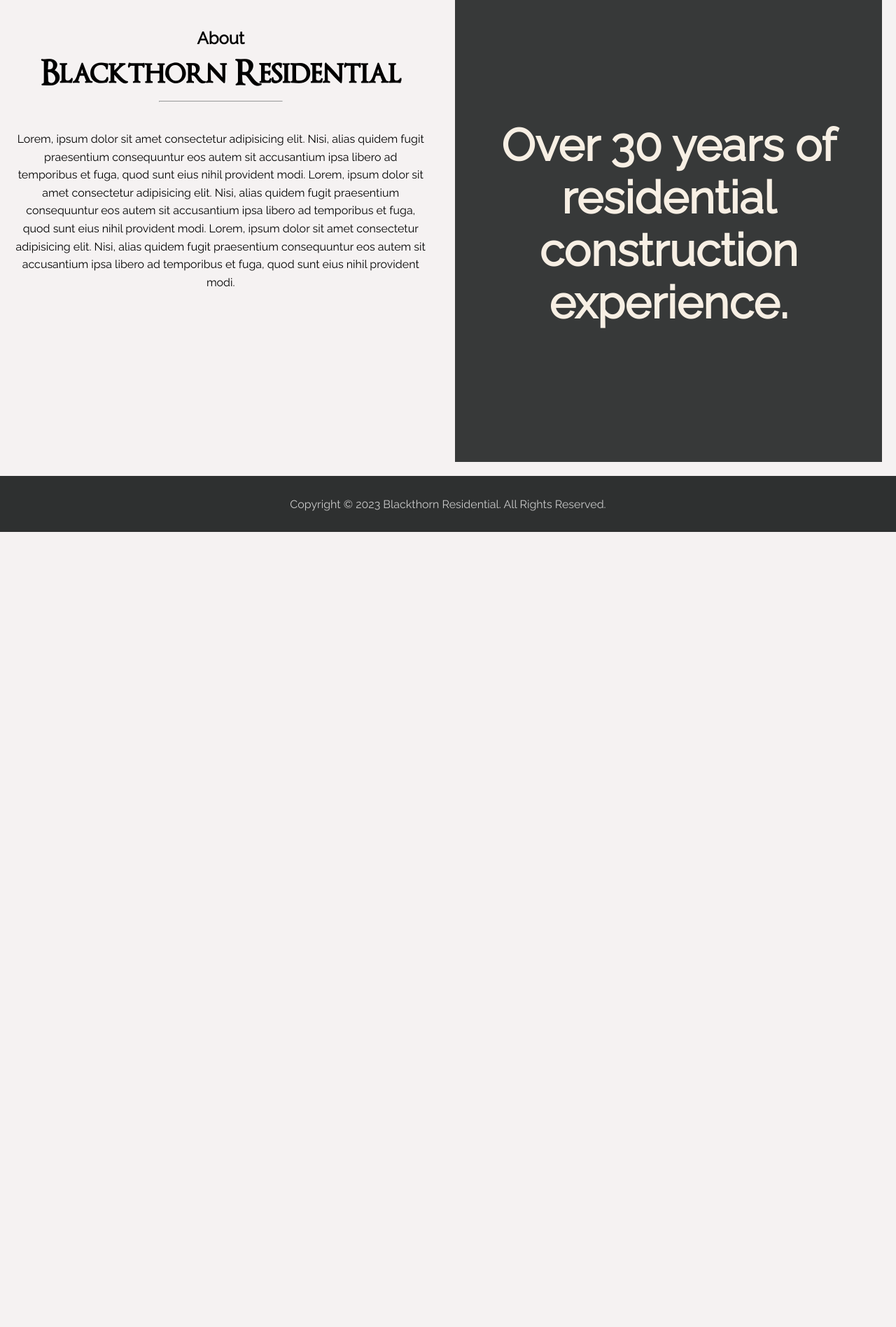
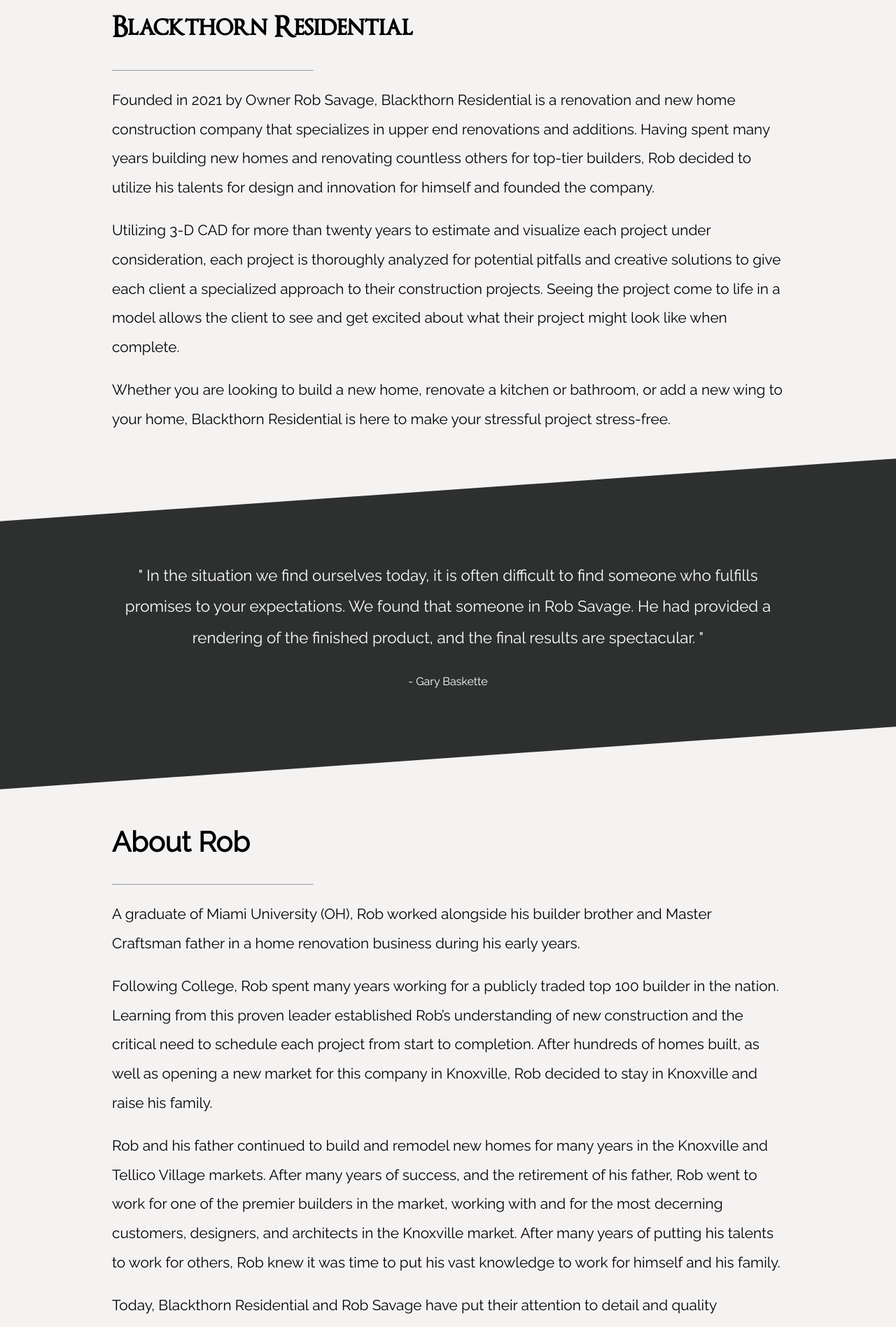
Before and after one commit to savagekyle/Blackthorn-Residential, a React (Create React App) app: page /about in a window 1280 px wide. Shown: the part 120-2016 px from the top of the page at 70% size. Before the commit the page ends 880 px from the top, so only its background shows below. Built offline with nearby package versions, Linux system fonts and the light colour scheme; no server answers; a web font is replaced by a local one.

Commit message:
replaced filler text | updated layout

```diff
--- a/src/scenes/about/About.css
+++ b/src/scenes/about/About.css
@@ -1,89 +1,67 @@
 .about-page {
-  display: flex;
-  height: 100vh;
-  padding-top: 80px;
+  margin: 120px 0 80px;
 }
 
-.about-page > * {
-  flex-basis: 100%;
+.about {
+  display: flex;
+  flex-direction: column;
+  gap: 20px;
+  line-height: 2;
+  width: min(90%, 60rem);
+  margin-inline: auto;
 }
 
-.content-left {
-  text-align: center;
-  margin-inline: auto;
-  align-items: center;
-  margin-top: 80px;
-  padding: 0 20px;
-}
-
-.content-left h3 {
-  font-size: 1.5rem;
-  padding-bottom: 10px;
-}
-
-.content-left h1 {
-  font-size: 3rem;
+.about-br {
   font-family: var(--font-title);
 }
 
-.content-left hr {
+.about hr {
   width: 30%;
-  margin: 10px auto 0;
 }
 
-.content-left p {
-  max-width: 40rem;
-  padding: 40px 0;
-  line-height: 1.6;
-  margin-inline: auto;
+.about h1 {
+  font-size: 2.5rem;
 }
 
-.content-right {
-  background-color: var(--clr-primary-95opacity);
-  margin: 20px;
-  display: flex;
-  justify-content: center;
-  align-items: center;
+.about p {
+  font-size: 1.3rem;
 }
 
-.content-right h1 {
-  text-align: center;
-  max-width: 80%;
-  font-size: 4rem;
-  color: var(--clr-accent);
+.diagonal {
+  position: relative;
+  isolation: isolate;
 }
 
-@media (max-width: 1045px) {
-  .about-page {
-    display: table-cell;
-  }
-
-  .content-right h1 {
-    padding: 40px;
-  }
+.diagonal::after {
+  content: "";
+  background-image: linear-gradient(
+    45deg,
+    var(--clr-primary),
+    var(--clr-primary),
+    var(--clr-primary)
+  );
+  position: absolute;
+  z-index: -1;
+  inset: 0;
+  transform: skewY(-4deg);
 }
 
-@media (max-width: 500px) {
-  .content-right h1 {
-    font-size: 2rem;
-    max-width: 90%;
-  }
+.diag-wrapper {
+  width: min(90%, 60rem);
+  margin: 80px auto;
+  padding-block: 100px;
+  color: var(--clr-white);
+  display: flex;
+  flex-direction: column;
+  gap: 30px;
+  text-align: center;
 }
 
-@media (max-width: 350px) {
-  .content-right h1 {
-    font-size: 1.5rem;
-  }
+.testimonial {
+  font-size: 1.4rem;
+  line-height: 2;
+}
 
-  .content-left h1 {
-    font-size: 2rem;
-  }
-
-  .content-left h3 {
-    font-size: 1rem;
-  }
-
-  .content-left p {
-    font-size: 12px;
-  }
+.author {
+  text-align: center;
 }
--- a/src/scenes/about/About.js
+++ b/src/scenes/about/About.js
@@ -5,26 +5,82 @@
   return (
     <>
       <div className="about-page">
-        <section className="content-left">
-          <h3>About</h3>
-          <h1>Blackthorn Residential</h1>
+        <div className="about">
+          <h1 className="about-br">Blackthorn Residential</h1>
           <hr />
           <p>
-            Lorem, ipsum dolor sit amet consectetur adipisicing elit. Nisi,
-            alias quidem fugit praesentium consequuntur eos autem sit
-            accusantium ipsa libero ad temporibus et fuga, quod sunt eius nihil
-            provident modi. Lorem, ipsum dolor sit amet consectetur adipisicing
-            elit. Nisi, alias quidem fugit praesentium consequuntur eos autem
-            sit accusantium ipsa libero ad temporibus et fuga, quod sunt eius
-            nihil provident modi. Lorem, ipsum dolor sit amet consectetur
-            adipisicing elit. Nisi, alias quidem fugit praesentium consequuntur
-            eos autem sit accusantium ipsa libero ad temporibus et fuga, quod
-            sunt eius nihil provident modi.
+            Founded in 2021 by Owner Rob Savage, Blackthorn Residential is a
+            renovation and new home construction company that specializes in
+            upper end renovations and additions. Having spent many years
+            building new homes and renovating countless others for top-tier
+            builders, Rob decided to utilize his talents for design and
+            innovation for himself and founded the company.
           </p>
-        </section>
-        <section className="content-right">
-          <h1>Over 30 years of residential construction experience.</h1>
-        </section>
+          <p>
+            Utilizing 3-D CAD for more than twenty years to estimate and
+            visualize each project under consideration, each project is
+            thoroughly analyzed for potential pitfalls and creative solutions to
+            give each client a specialized approach to their construction
+            projects. Seeing the project come to life in a model allows the
+            client to see and get excited about what their project might look
+            like when complete.
+          </p>
+          <p>
+            Whether you are looking to build a new home, renovate a kitchen or
+            bathroom, or add a new wing to your home, Blackthorn Residential is
+            here to make your stressful project stress-free.
+          </p>
+        </div>
+        <div className="diagonal">
+          <div className="diag-wrapper">
+            <p className="testimonial">
+              " In the situation we find ourselves today, it is often difficult
+              to find someone who fulfills promises to your expectations. We
+              found that someone in Rob Savage. He had provided a rendering of
+              the finished product, and the final results are spectacular. "
+            </p>
+            <p className="author">- Gary Baskette</p>
+          </div>
+        </div>
+        <div className="about">
+          <h1>About Rob</h1>
+          <hr />
+          <p>
+            A graduate of Miami University (OH), Rob worked alongside his
+            builder brother and Master Craftsman father in a home renovation
+            business during his early years.
+          </p>
+          <p>
+            Following College, Rob spent many years working for a publicly
+            traded top 100 builder in the nation. Learning from this proven
+            leader established Rob’s understanding of new construction and the
+            critical need to schedule each project from start to completion.
+            After hundreds of homes built, as well as opening a new market for
+            this company in Knoxville, Rob decided to stay in Knoxville and
+            raise his family.
+          </p>
+          <p>
+            Rob and his father continued to build and remodel new homes for many
+            years in the Knoxville and Tellico Village markets. After many years
+            of success, and the retirement of his father, Rob went to work for
+            one of the premier builders in the market, working with and for the
+            most decerning customers, designers, and architects in the Knoxville
+            market. After many years of putting his talents to work for others,
+            Rob knew it was time to put his vast knowledge to work for himself
+            and his family.
+          </p>
+          <p>
+            Today, Blackthorn Residential and Rob Savage have put their
+            attention to detail and quality construction to work creating
+            amazing additions and customer renovations for many in the Knoxville
+            Market.
+          </p>
+          <hr />
+          <p>
+            If you are in need of a custom home, addition, or renovation, please
+            consider Blackthorn Residential for your next project.
+          </p>
+        </div>
       </div>
     </>
   );
```
